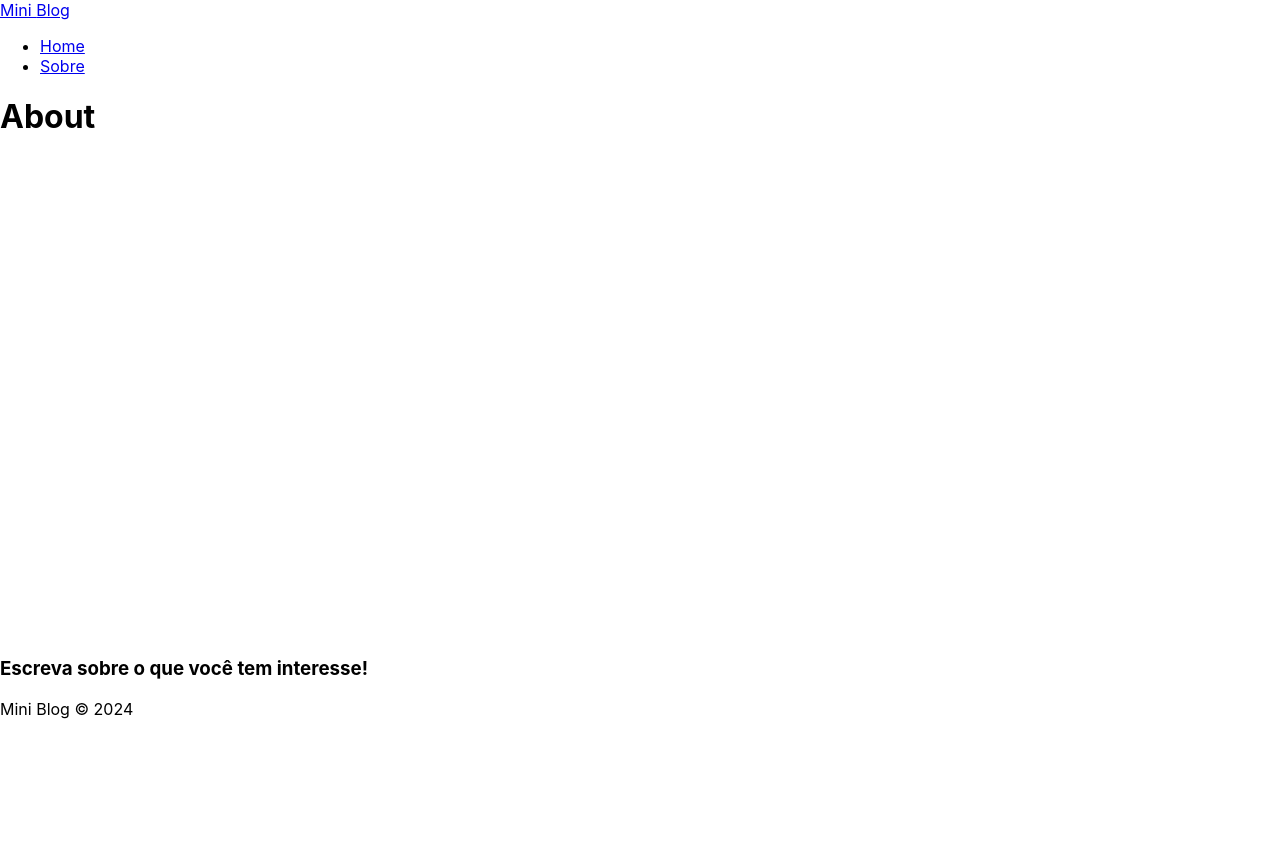
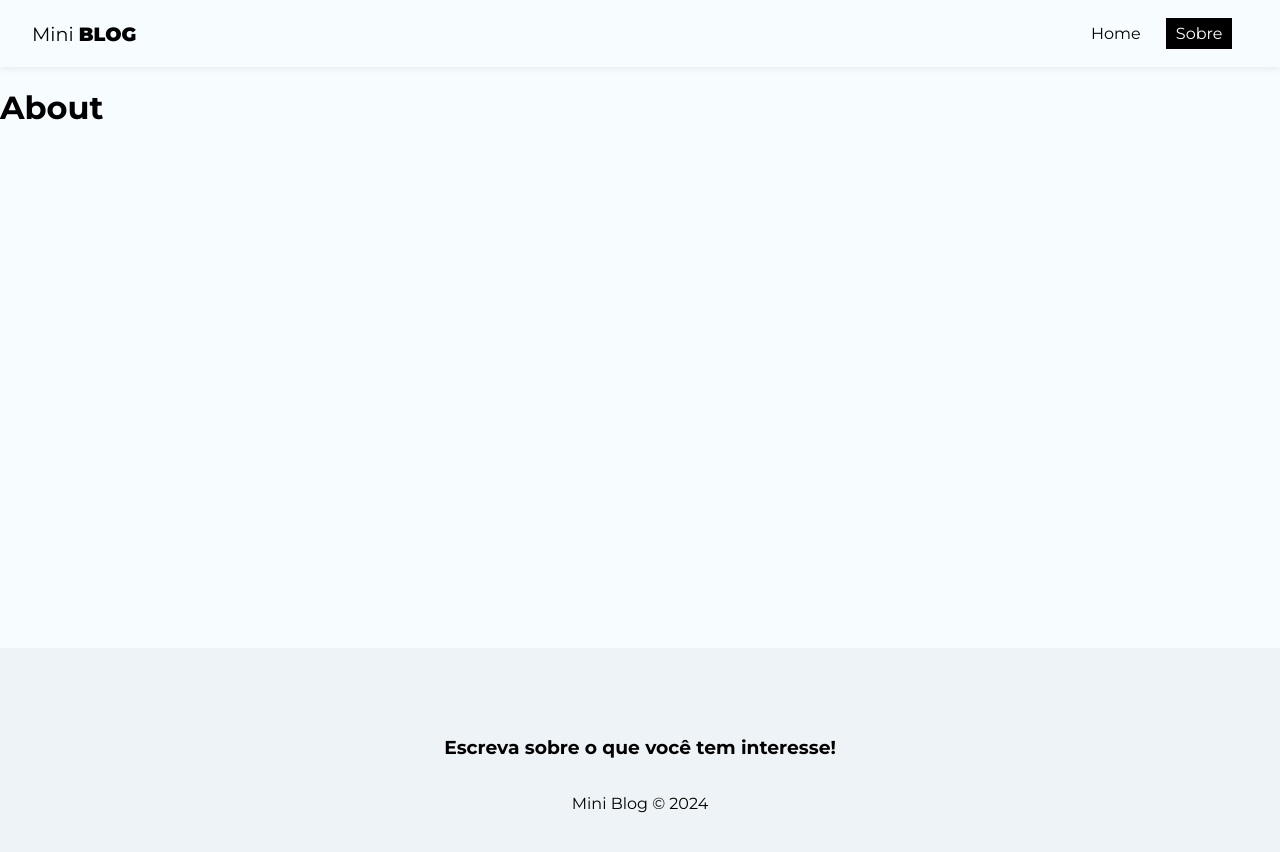
Before and after one commit to Victor-Hugo-SdS/miniblog, a React (Create React App) app: page /about in a window 1280 px wide. Shown: the top 852 px of the page. Before the commit the page ends 800 px from the top, so only its background shows below. Built offline with nearby package versions, Linux system fonts and the light colour scheme.

Commit message:
general styles

```diff
--- a/public/index.html
+++ b/public/index.html
@@ -24,7 +24,13 @@
       work correctly both with client-side routing and a non-root public URL.
       Learn how to configure a non-root public URL by running `npm run build`.
     -->
-    <title>React App</title>
+
+    <title>Mini Blog</title>
+
+    <!-- Font-->
+    <link rel="preconnect" href="https://fonts.googleapis.com">
+    <link rel="preconnect" href="https://fonts.gstatic.com" crossorigin>
+    <link href="https://fonts.googleapis.com/css2?family=Montserrat:ital,wght@0,100..900;1,100..900&display=swap" rel="stylesheet">
   </head>
   <body>
     <noscript>You need to enable JavaScript to run this app.</noscript>
--- a/src/components/Footer.js
+++ b/src/components/Footer.js
@@ -3,7 +3,7 @@
 
 const Footer = () => {
   return (
-    <footer>
+    <footer className={styles.footer}>
         <h3>Escreva sobre o que você tem interesse!</h3>
         <p>Mini Blog &copy; 2024</p>
     </footer>
--- a/src/components/Footer.module.css
+++ b/src/components/Footer.module.css
@@ -0,0 +1,8 @@
+.footer{
+    height: 250px;
+    display: flex;
+    flex-direction: column;
+    align-items: center;
+    justify-content: center;
+    background-color: #edf3f6;
+}
--- a/src/components/Navbar.js
+++ b/src/components/Navbar.js
@@ -5,20 +5,16 @@
 
 const Navbar = () => {
   return (
-    <nav>
-        <NavLink to="/">
+    <nav className={styles.navbar}>
+        <NavLink to="/" className={styles.brand}>
             Mini <span>Blog</span>
         </NavLink>
-        <ul>
+        <ul className={styles.links_list}>
             <li>
-                <NavLink to="/">
-                    Home
-                </NavLink>
+                <NavLink to="/" className={({isActive}) => (isActive ? styles.active : "")}>Home</NavLink>
             </li>
             <li>
-                <NavLink to="/about">
-                    Sobre
-                </NavLink>
+                <NavLink to="/about" className={({isActive}) => (isActive ? styles.active : "")}>Sobre</NavLink>
             </li>
         </ul>
     </nav>
--- a/src/components/Navbar.module.css
+++ b/src/components/Navbar.module.css
@@ -0,0 +1,34 @@
+.navbar{
+    display: flex;
+    box-shadow: rgba(0, 0, 0, .15) 0px -2px 10px 0px;
+    justify-content: space-between;
+    align-items: center;
+    padding: .5em 2em;
+}
+
+.brand{
+    font-size: 1.2em;
+}
+
+.brand span{
+    font-weight: 900;
+    text-transform: uppercase;
+}
+
+.links_list {
+    display: flex;
+    list-style: none;
+}
+
+.links_list li {
+    margin-right: 1em;
+}
+
+.links_list li a {
+    padding: .4em .6em;
+}
+
+.active {
+    background-color: #000;
+    color: #fff;
+}
--- a/src/index.css
+++ b/src/index.css
@@ -1,13 +1,33 @@
 body {
+  background-color: #f6fcff;
+  padding: 0;
   margin: 0;
-  font-family: -apple-system, BlinkMacSystemFont, 'Segoe UI', 'Roboto', 'Oxygen',
-    'Ubuntu', 'Cantarell', 'Fira Sans', 'Droid Sans', 'Helvetica Neue',
-    sans-serif;
-  -webkit-font-smoothing: antialiased;
-  -moz-osx-font-smoothing: grayscale;
+  font-family: "Montserrat", sans-serif;
 }
 
-code {
-  font-family: source-code-pro, Menlo, Monaco, Consolas, 'Courier New',
-    monospace;
+input::placeholder,
+textarea::placeholder {
+  font-family: "Montserrat", sans-serif;
 }
+
+input:focus,
+textarea:focus{
+  outline: none;
+}
+
+a,
+nav button{
+  text-decoration: none;
+  background-color: transparent;
+  border: none;
+  color: #000;
+  transition: .4s;
+  font-size: 1em;
+  cursor: pointer;
+  font-family: "Montserrat", sans-serif;
+}
+
+a:hover,
+nav button:hover {
+  color: #bbb;
+}
```
